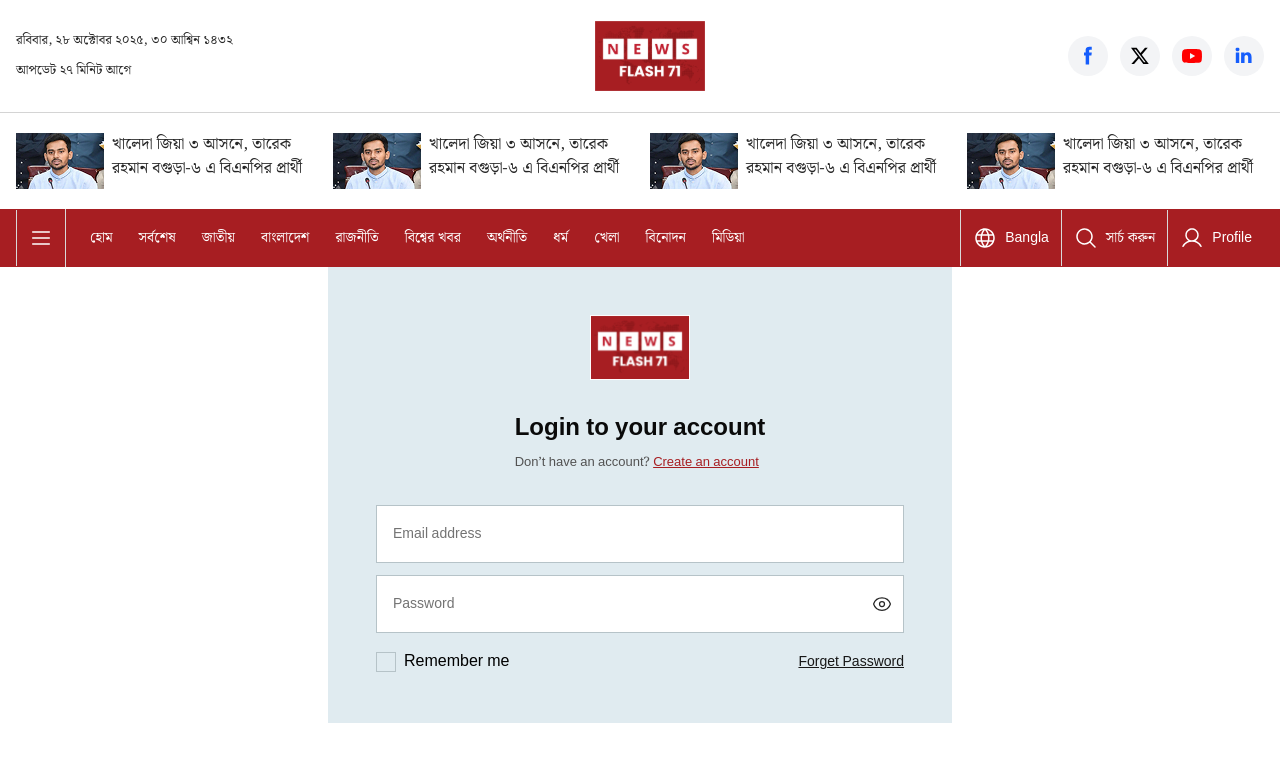
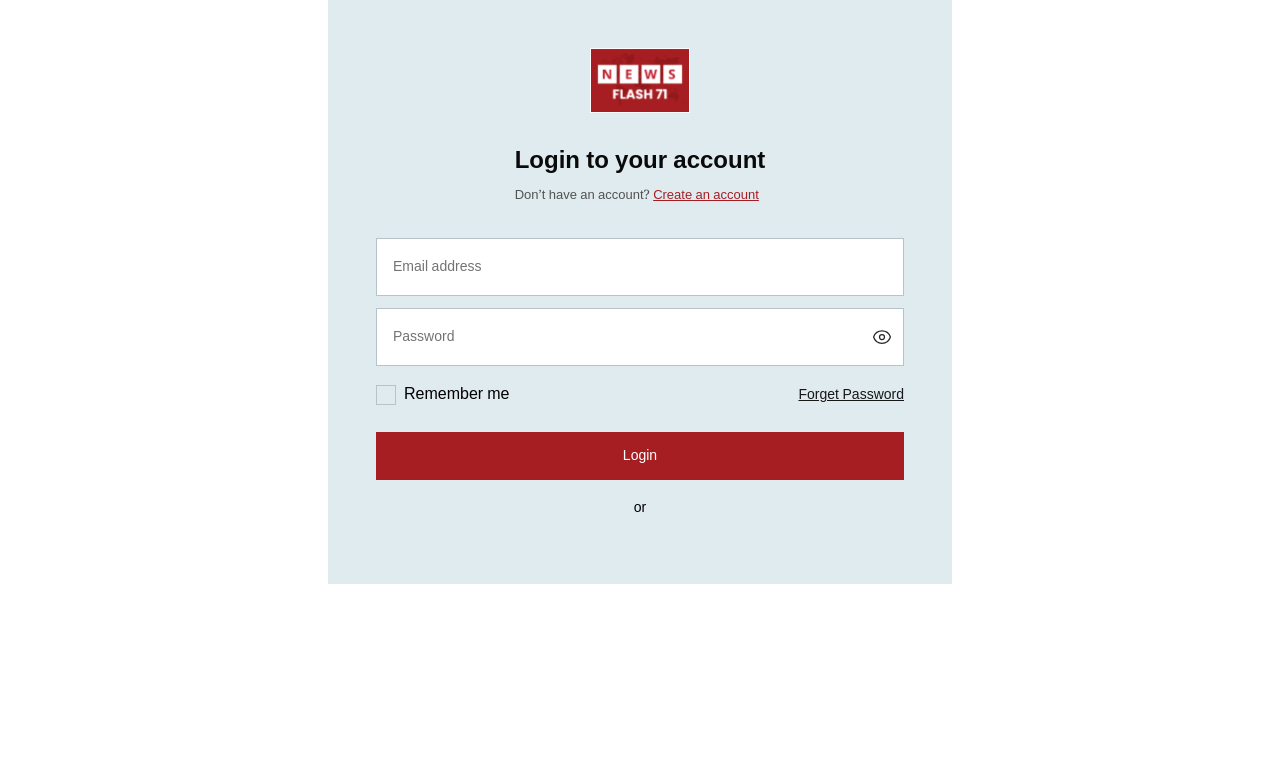
Before and after one commit to programmerrm/news-paper, a Next.js app: page /auth/login in a window 1280 px wide. Shown: the top 770 px of the page. Built offline with nearby package versions, Linux system fonts and the light colour scheme.

Commit message:
create auth page

```diff
--- a/app/auth/login/page.tsx
+++ b/app/auth/login/page.tsx
@@ -3,6 +3,7 @@ import Link from "next/link";
 import LogoImage from "../../../assets/logo/logo.svg"
 import PasswordInput from "@/components/input/PasswordInput";
 import EmailInput from "@/components/input/EmailInput";
+import Button from "@/components/button/Button";
 
 export default function LoginPage() {
     return (
@@ -51,6 +52,10 @@ export default function LoginPage() {
                                     Forget Password
                                 </Link>
                             </div>
+                            <div className=" mt-6">
+                                <Button />
+                            </div>
+                            <span className="text-center block py-4 text-sm leading-6 font-medium text-black">or</span>
                         </div>
                     </form>
                 </div>
--- a/app/globals.css
+++ b/app/globals.css
@@ -44,6 +44,8 @@ body {
     @apply text-sm sm:text-base leading-6.5 font-normal
 }
 
+
+
 h1,h2,h3,h4,h5,h6{
     font-family: var(--font-noto-serif-bengali), serif;
     @apply text-title
--- a/app/layout.tsx
+++ b/app/layout.tsx
@@ -1,8 +1,6 @@
 import type { Metadata } from "next";
 import { Noto_Serif_Bengali } from "next/font/google";
 import "./globals.css";
-import Header from "@/components/header/header";
-import Footer from "@/components/footer/footer";
 
 const notoSerifBengali = Noto_Serif_Bengali({
     variable: "--font-noto-serif-bengali",
@@ -25,9 +23,7 @@ export default function RootLayout({
             <body
                 className={`${notoSerifBengali.variable} antialiased`}
             >
-                <Header />
                 {children}
-                <Footer />
             </body>
         </html>
     );
--- a/app/page.tsx
+++ b/app/page.tsx
@@ -12,10 +12,13 @@ import OpinionSection from "@/components/opinion-section/OpinionSection";
 import GallarySection from "@/components/gallary-section/GallarySection";
 import SocialDiscourseSection from "@/components/information-section/SocialDiscourseSection";
 import LifeStyleSection from "@/components/information-section/LifeStyleSection";
+import Header from "@/components/header/header";
+import Footer from "@/components/footer/footer";
 
 export default function Home() {
     return (
         <>
+            <Header />
             <HeroSection />
             <OurStoris />
             <NewsSlider />
@@ -30,6 +33,7 @@ export default function Home() {
             <OpinionSection />
             <GallarySection />
             <LifeStyleSection />
+            <Footer />
         </>
 
     );
--- a/components/button/Button.tsx
+++ b/components/button/Button.tsx
@@ -1,30 +1,19 @@
-import Image, { StaticImageData } from "next/image";
-
-type MegaButtonProps = {
-  icon: StaticImageData;
-  label: string;
-  onClick?: () => void;
-};
-
-export default function MegaButton({
-  icon,
-  label,
+export default function Button({
+  text = "Login",
+  disabled = false,
   onClick,
-}: MegaButtonProps) {
+}: {
+  text?: string;
+  disabled?: boolean;
+  onClick?: React.MouseEventHandler<HTMLButtonElement>;
+}) {
   return (
     <button
       onClick={onClick}
-      className="w-1/2 border border-[#B6C3C8] px-4 py-2.75 flex items-center gap-2 cursor-pointer"
+      disabled={disabled}
+      className="w-full bg-red text-white p-3 text-sm font-medium leading-6"
     >
-      <Image
-        src={icon}
-        alt={`${label} icon`}
-        width={24}
-        height={24}
-      />
-      <span className="text-base text-[#171717] leading-4">
-        {label}
-      </span>
+      {text}
     </button>
   );
 }
--- /dev/null
+++ b/components/button/megaButton.tsx
@@ -0,0 +1,30 @@
+import Image, { StaticImageData } from "next/image";
+
+type MegaButtonProps = {
+  icon: StaticImageData;
+  label: string;
+  onClick?: () => void;
+};
+
+export default function MegaButton({
+  icon,
+  label,
+  onClick,
+}: MegaButtonProps) {
+  return (
+    <button
+      onClick={onClick}
+      className="w-1/2 border border-[#B6C3C8] px-4 py-2.75 flex items-center gap-2 cursor-pointer"
+    >
+      <Image
+        src={icon}
+        alt={`${label} icon`}
+        width={24}
+        height={24}
+      />
+      <span className="text-base text-[#171717] leading-4">
+        {label}
+      </span>
+    </button>
+  );
+}
--- a/components/menu/TopMenu.tsx
+++ b/components/menu/TopMenu.tsx
@@ -8,7 +8,7 @@ import userBlack from "../../assets/icon/user-black.svg";
 import arrowIcon from "../../assets/icon/down-arrow.png"
 import { megaMenuData } from "../../data/megaMenuData";
 import SearchForm from "../form/searchForm";
-import MegaButton from "../button/Button";
+import MegaButton from "../button/megaButton";
 import SocialMedia from "../social/socialMedia";
 import LinkItem from "../mega-menu/linkItem";
 
```
